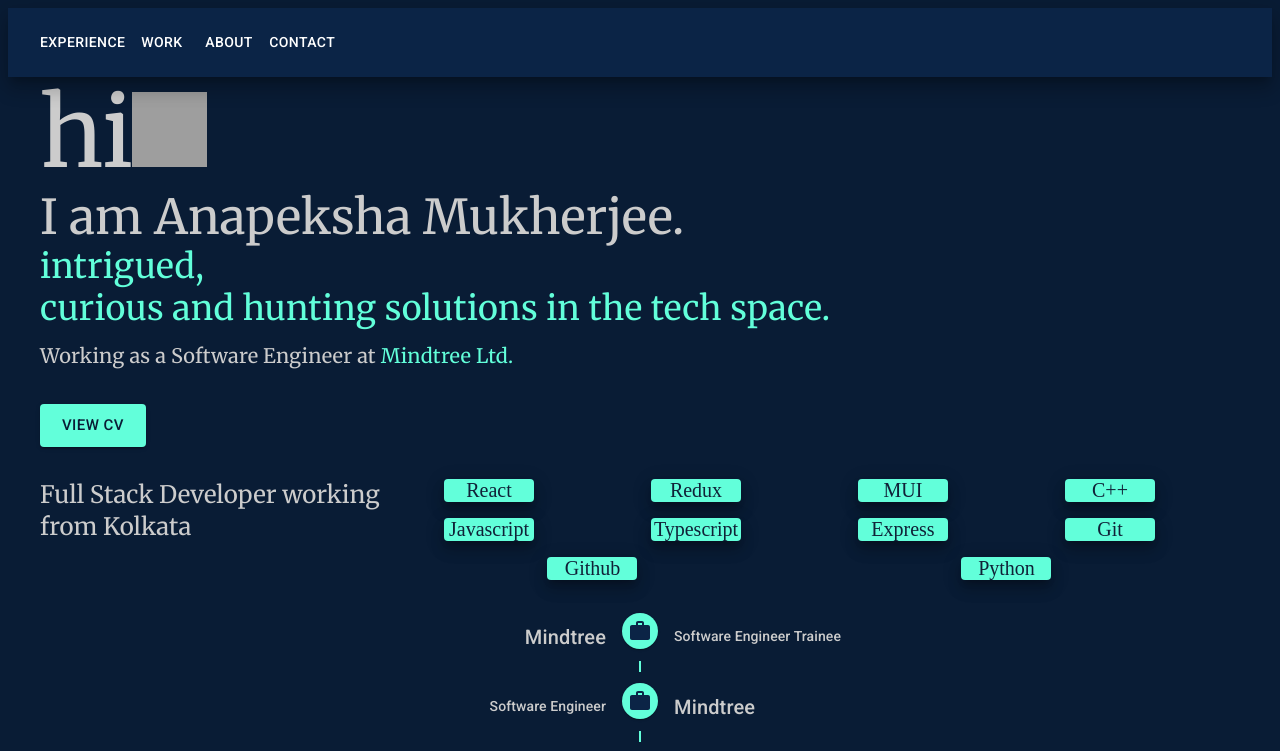
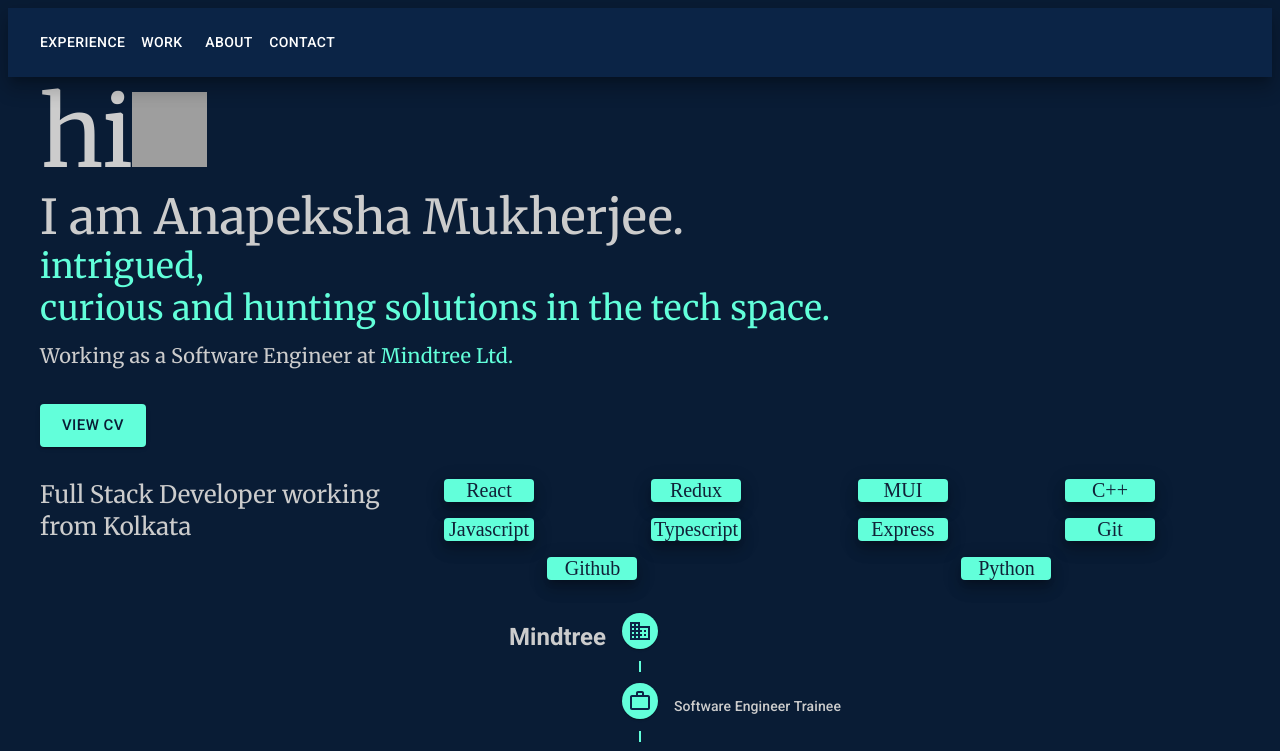
Before and after one commit to anapeksha/Portfolio, a React (Create React App) app: page / in a window 1280 px wide. Shown: the top 751 px of the page. Built offline with nearby package versions, Linux system fonts and the light colour scheme; grey boxes are pictures that could not be loaded.

Commit message:
Experience timeline UI modified

```diff
--- a/src/components/Timeline.tsx
+++ b/src/components/Timeline.tsx
@@ -1,4 +1,5 @@
-import WorkIcon from "@mui/icons-material/Work";
+import BusinessIcon from "@mui/icons-material/Business";
+import WorkIcon from "@mui/icons-material/WorkOutlineOutlined";
 import Timeline from "@mui/lab/Timeline";
 import TimelineConnector from "@mui/lab/TimelineConnector";
 import TimelineContent from "@mui/lab/TimelineContent";
@@ -6,34 +7,42 @@ import TimelineDot from "@mui/lab/TimelineDot";
 import TimelineItem from "@mui/lab/TimelineItem";
 import TimelineOppositeContent from "@mui/lab/TimelineOppositeContent";
 import TimelineSeparator from "@mui/lab/TimelineSeparator";
-import { motion } from "framer-motion";
 import ITimelineProps from "../interfaces/ITimelineProps";
 
 const TimeLine: React.FC<ITimelineProps> = (props) => {
 	return (
-		<Timeline position="alternate">
+		<Timeline>
 			{props.data.map((d, i) => {
 				return (
-					<TimelineItem key={i}>
-						<TimelineOppositeContent sx={{ m: "auto 0" }} variant="h6">
+					<div>
+						<TimelineItem>
+							<TimelineOppositeContent sx={{ m: "auto 0", fontWeight: "bold" }} variant="h5">
 								{d.company}
 							</TimelineOppositeContent>
 							<TimelineSeparator>
-							<motion.div
-								whileHover={{ scale: 0.9 }}
-								whileTap={{ scale: 0.9 }}
-								transition={{ type: "spring", stiffness: 400, damping: 10 }}
-							>
+								<TimelineDot color="secondary">
+									<BusinessIcon color="primary" />
+								</TimelineDot>
+								<TimelineConnector sx={{ bgcolor: "secondary.main" }} />
+							</TimelineSeparator>
+							<TimelineContent></TimelineContent>
+						</TimelineItem>
+						{d.designation.map((desig, j) => {
+							return (
+								<TimelineItem key={j}>
+									<TimelineSeparator>
 										<TimelineDot color="secondary">
 											<WorkIcon color="primary" />
 										</TimelineDot>
-							</motion.div>
 										<TimelineConnector sx={{ bgcolor: "secondary.main" }} />
 									</TimelineSeparator>
 									<TimelineContent sx={{ m: "auto 0" }} variant="subtitle2">
-							{d.designation}
+										{desig}
 									</TimelineContent>
 								</TimelineItem>
+							);
+						})}
+					</div>
 				);
 			})}
 		</Timeline>
--- a/src/pages/Experience.tsx
+++ b/src/pages/Experience.tsx
@@ -3,12 +3,9 @@ import Timeline from "../components/Timeline";
 const timelineProps = [
 	{
 		company: "Mindtree",
-		designation: "Software Engineer Trainee",
+		designation: ["Software Engineer Trainee", "Software Engineer"],
 	},
-	{
-		company: "Mindtree",
-		designation: "Software Engineer",
-	},
+
 ];
 
 const Experience: React.FC = () => {
```
Lines whose indentation alone changed are shown as unchanged.
